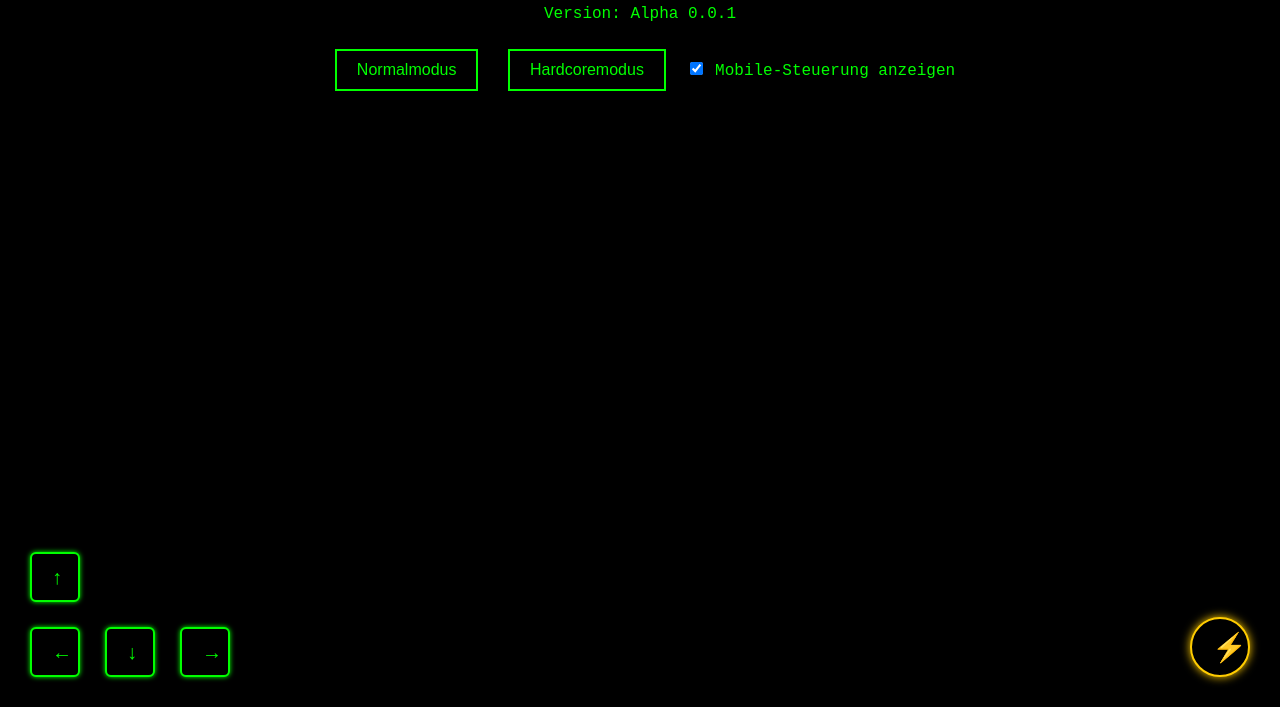
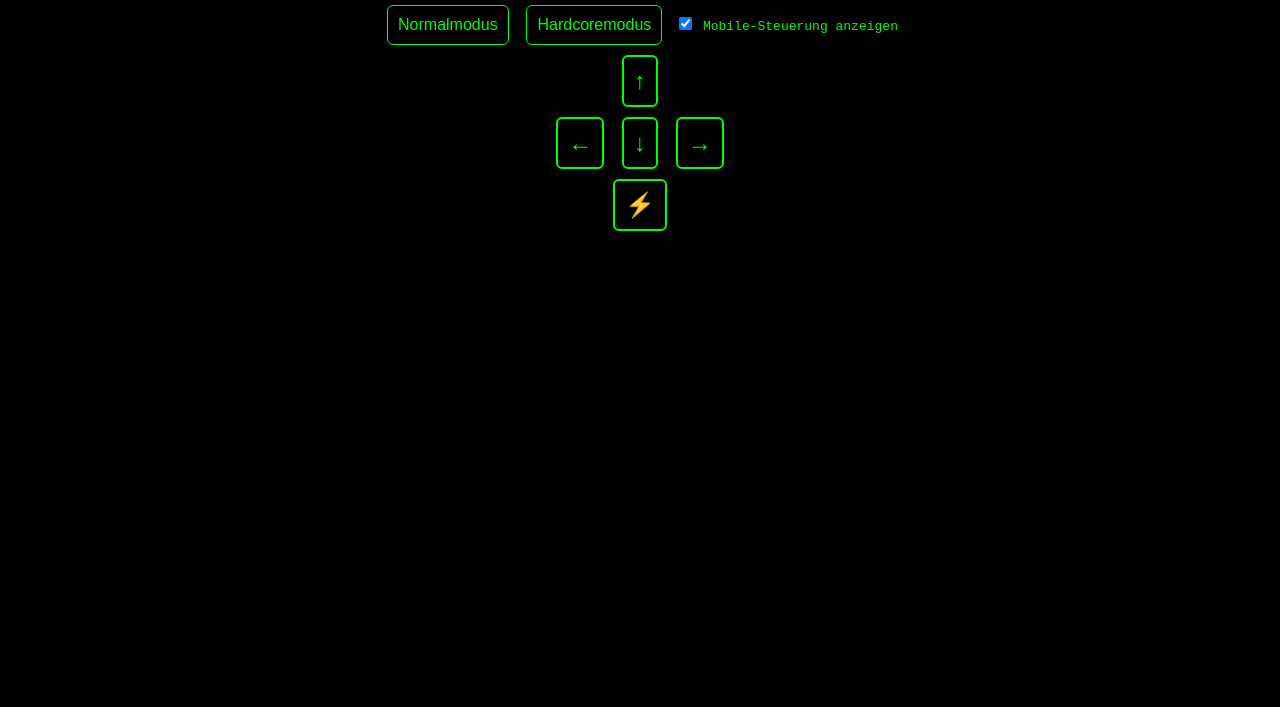
Before and after one commit to SilentWireWP/SilentWire, a plain HTML site: page index.html in a window 1280 px wide. Shown: the part 93-800 px from the top of the page. Drawn offline with Linux system fonts and the light colour scheme.

Commit message:
Add files via upload

```diff
--- a/style.css
+++ b/style.css
@@ -1,105 +1,24 @@
 body {
-  margin: 0;
   background: black;
   color: #00ff00;
-  font-family: 'Courier New', monospace;
+  font-family: monospace;
   text-align: center;
 }
 
-#menu {
-  margin-top: 40px;
+button {
+  margin: 5px;
+  padding: 10px;
+  font-size: 16px;
+  background: black;
+  border: 1px solid #00ff00;
+  color: #00ff00;
+  border-radius: 6px;
 }
 
-canvas {
-  display: block;
-  margin: 20px auto;
+#mobile-controls button, #mobile-teleport {
+  font-size: 24px;
   border: 2px solid #00ff00;
-  background: #000;
-  box-shadow: 0 0 20px #00ff00;
+  background: transparent;
+  color: #00ff00;
+  margin: 5px;
 }
-
-button {
-  background: black;
-  border: 2px solid #00ff00;
-  color: #00ff00;
-  padding: 10px 20px;
-  margin: 10px;
-  font-size: 16px;
-  cursor: pointer;
-  transition: all 0.2s ease;
-}
-
-button:hover {
-  background: #00ff00;
-  color: black;
-}
-
-#scoreboard, #health, #emotions, #story {
-  margin: 10px 0;
-  font-size: 18px;
-}
-
-#health {
-  font-size: 22px;
-}
-
-#emotions {
-  font-size: 32px;
-}
-
-#story {
-  font-style: italic;
-  opacity: 0.7;
-  min-height: 20px;
-}
-
-/* Mobile Controls */
-#mobile-controls {
-  position: fixed;
-  bottom: 20px;
-  left: 20px;
-  display: flex;
-  flex-direction: column;
-  gap: 5px;
-  z-index: 10;
-}
-
-#mobile-controls button {
-  width: 50px;
-  height: 50px;
-  background: black;
-  border: 2px solid #00ff00;
-  color: #00ff00;
-  font-size: 20px;
-  border-radius: 6px;
-  box-shadow: 0 0 5px #00ff00;
-}
-
-#mobile-controls div {
-  display: flex;
-  justify-content: center;
-  gap: 5px;
-}
-
-#mobile-teleport {
-  position: fixed;
-  bottom: 20px;
-  right: 20px;
-  width: 60px;
-  height: 60px;
-  font-size: 28px;
-  background: black;
-  color: #ffcc00;
-  border: 2px solid #ffcc00;
-  border-radius: 50%;
-  box-shadow: 0 0 10px #ffcc00;
-  z-index: 10;
-}
-
-/* Responsives Canvas auf Mobile */
-canvas {
-  width: 100vw;
-  max-width: 600px;
-  height: auto;
-  touch-action: none;
-}
```
